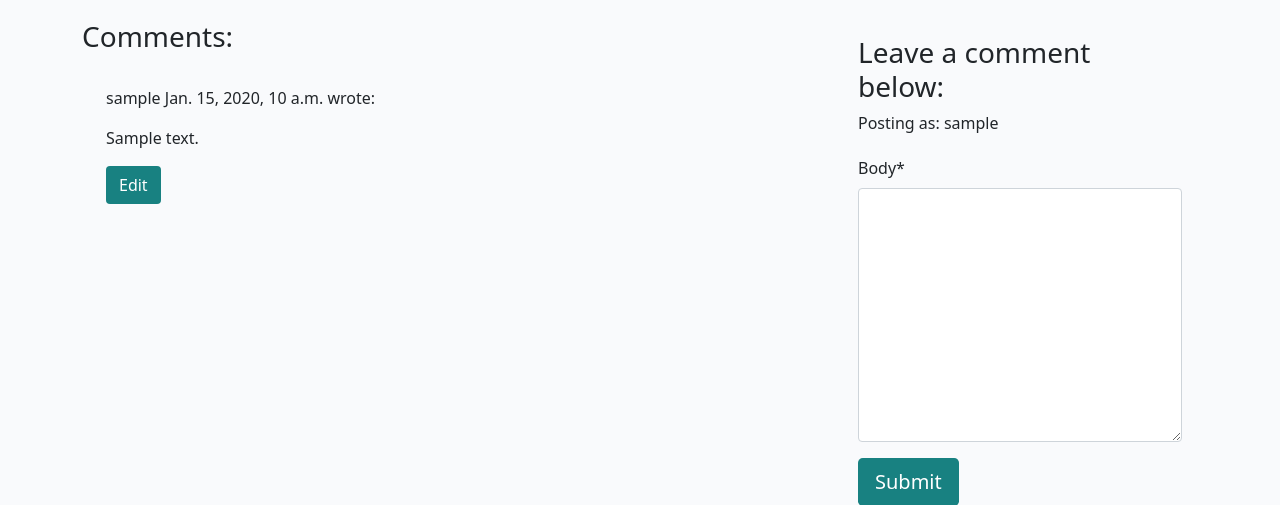
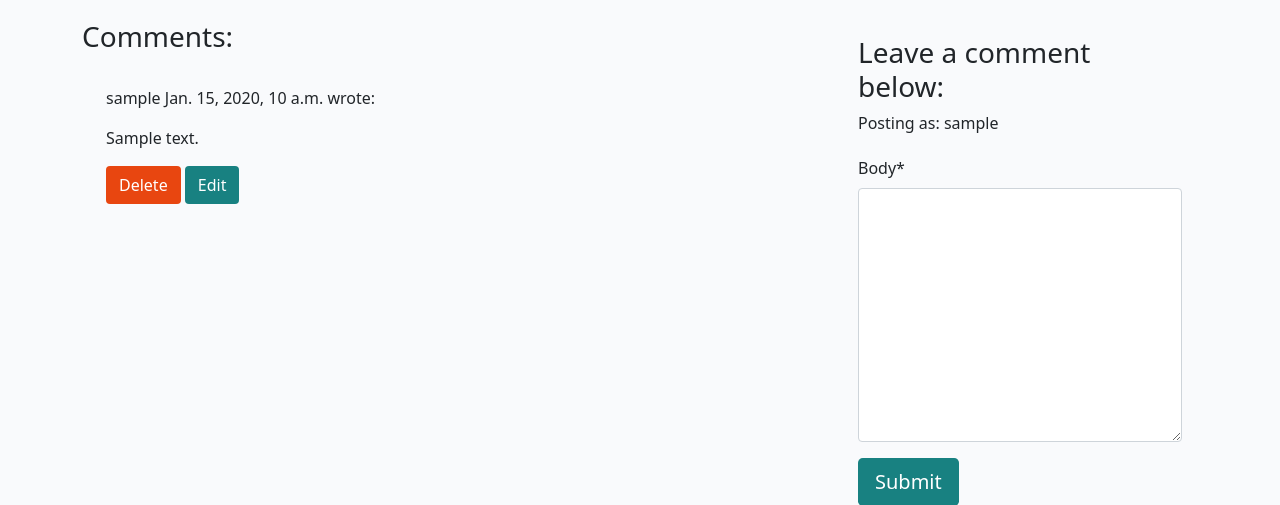
Before and after one commit to aimanh04/PP4-Healthy_recipes, a Django app: a page that uses blog/templates/blog/recipe_detail.html in a window 1280 px wide. Shown: the part 541-1046 px from the top of the page. Run offline with Django 4.2, Linux system fonts and the light colour scheme; a user stored in the database is signed in; tables that the repository leaves empty hold one stand-in row (values such as "Sample post"); parts of the project's set-up code (start-up, migrations or seed data) failed here and were passed over; some libraries are stand-ins or nearby versions.

Commit message:
Add: Delete functionality to comments

```diff
--- a/blog/templates/blog/recipe_detail.html
+++ b/blog/templates/blog/recipe_detail.html
@@ -67,6 +67,7 @@
                     </p>
                     {% endif %}
                     {% if user.is_authenticated and comment.author == user %}
+                    <button class="btn btn-delete" comment_id="{{ comment.id }}">Delete</button>
                     <button class="btn btn-edit" comment_id="{{ comment.id }}">Edit</button>
                     {% endif %}
                 </div>
@@ -93,6 +94,27 @@
     </div>
 </div>
 
+<!-- Delete confirmation modal -->
+<div class="modal fade" id="deleteModal" tabindex="-1" aria-labelledby="deleteModalLabel" aria-hidden="true">
+    <div class="modal-dialog">
+        <div class="modal-content">
+            <div class="modal-header">
+                <h5 class="modal-title" id="deleteModalLabel">Delete comment?</h5>
+                <button type="button" class="btn-close" data-bs-dismiss="modal" aria-label="Close"></button>
+            </div>
+            <div class="modal-body">
+                Are you sure you want to delete your comment?
+                This action cannot be undone.
+            </div>
+            <div class="modal-footer">
+                <button type="button" class="btn btn-secondary" data-bs-dismiss="modal">Close</button>
+                <a id="deleteConfirm" href="#" class="btn
+          btn-danger">Delete</a>
+            </div>
+        </div>
+    </div>
+</div>
+
 {% endblock content %}
 
 {% block extras %}
--- a/blog/urls.py
+++ b/blog/urls.py
@@ -6,4 +6,6 @@ urlpatterns = [
     path('<slug:slug>/', views.recipe_detail, name='recipe_detail'),
     path('<slug:slug>/edit_comment/<int:comment_id>',
          views.comment_edit, name='comment_edit'),
+    path('<slug:slug>/delete_comment/<int:comment_id>',
+         views.comment_delete, name='comment_delete'),
 ]
--- a/blog/views.py
+++ b/blog/views.py
@@ -8,8 +8,8 @@ from .forms import CommentForm
 
 class RecipeList(generic.ListView):
     """
-    Returns all published recipes in :model:`blog.Recipe`
-    and displays them in a page of 9 posts per page.
+    Retrieves all published recipes from :model:blog.Recipe
+    and displays them with a pagination limit of 9 posts per page.
     """
     queryset = Recipe.objects.filter(status=1)
     # queryset = Recipe.objects.all()
@@ -19,15 +19,15 @@ class RecipeList(generic.ListView):
 
 def recipe_detail(request, slug):
     """
-    Handles the display of a single recipe post from :model:`blog.Recipe`.
+    Displays a single recipe post from :model:`blog.Recipe`.
 
     **Context Variables:**
-    - ``recipe``: An instance of :model:`blog.Recipe`.
-    - ``comments``: Approved comments associated with the recipe.
-    - ``total_comments``: Count of approved comments for the recipe.
-    - ``comment_form``: An instance of :form:`blog.CommentForm`.
+    - ``recipe``: The recipe instance.
+    - ``comments``: Approved comments for the recipe.
+    - ``total_comments``: Total count of approved comments.
+    - ``comment_form``: A :form:`blog.CommentForm` instance.
 
-    **Template Used:**
+    **Template:**
     :template:`blog/recipe_detail.html`
     """
 
@@ -59,14 +59,12 @@ def recipe_detail(request, slug):
             "comment_count": comment_count,
             "comment_form": comment_form,
         }
-        # {"recipe": recipe,
-        #  "coder": "Matt Rudge"},
     )
 
 
 def comment_edit(request, slug, comment_id):
     """
-    The view to edit comments in Recipe posts
+    View to edit comments on the Recipe posts
     """
     if request.method == "POST":
 
@@ -80,8 +78,25 @@ def comment_edit(request, slug, comment_id):
             comment.post = post
             comment.approved = False
             comment.save()
-            messages.success(request, 'Your comment has been Updated and is now awaiting approval!')
+            messages.success(request, 'Your comment has been updated and is now pending approval!')
         else:
-            messages.error(request, 'There was an error updating your comment!')
+            messages.error(request, 'An error occurred while updating your comment!')
 
     return HttpResponseRedirect(reverse('recipe_detail', args=[slug]))
+
+
+def comment_delete(request, slug, comment_id):
+    """
+    View to delete comments on the Recipe Posts
+    """
+    queryset = Recipe.objects.filter(status=1)
+    post = get_object_or_404(queryset, slug=slug)
+    comment = get_object_or_404(Comment, pk=comment_id)
+
+    if comment.author == request.user:
+        comment.delete()
+        messages.add_message(request, messages.SUCCESS, 'Your comment has been deleted!')
+    else:
+        messages.add_message(request, messages.ERROR, 'You can only delete your own comments!')
+
+    return HttpResponseRedirect(reverse('recipe_detail', args=[slug]))
--- a/static/js/comments.js
+++ b/static/js/comments.js
@@ -2,6 +2,11 @@ const editButtons = document.getElementsByClassName("btn-edit");
 const commentText = document.getElementById("id_body");
 const commentForm = document.getElementById("commentForm");
 const submitButton = document.getElementById("submitButton");
+
+const deleteModal = new bootstrap.Modal(document.getElementById("deleteModal"));
+const deleteButtons = document.getElementsByClassName("btn-delete");
+const deleteConfirm = document.getElementById("deleteConfirm");
+
 
 /**
 * Initializes edit functionality for the provided edit buttons.
@@ -22,3 +27,22 @@ for (let button of editButtons) {
     commentForm.setAttribute("action", `edit_comment/${commentId}`);
   });
 }
+
+
+/**
+* Initializes deletion functionality for the provided delete buttons.
+*
+* For each button in the `deleteButtons` collection:
+* - Retrieves the associated comment's ID upon click.
+* - Updates the `deleteConfirm` link's href to point to the
+* deletion endpoint for the specific comment.
+* - Displays a confirmation modal (`deleteModal`) to prompt
+* the user for confirmation before deletion.
+*/
+for (let button of deleteButtons) {
+    button.addEventListener("click", (e) => {
+      let commentId = e.target.getAttribute("comment_id");
+      deleteConfirm.href = `delete_comment/${commentId}`;
+      deleteModal.show();
+    });
+  }
```
